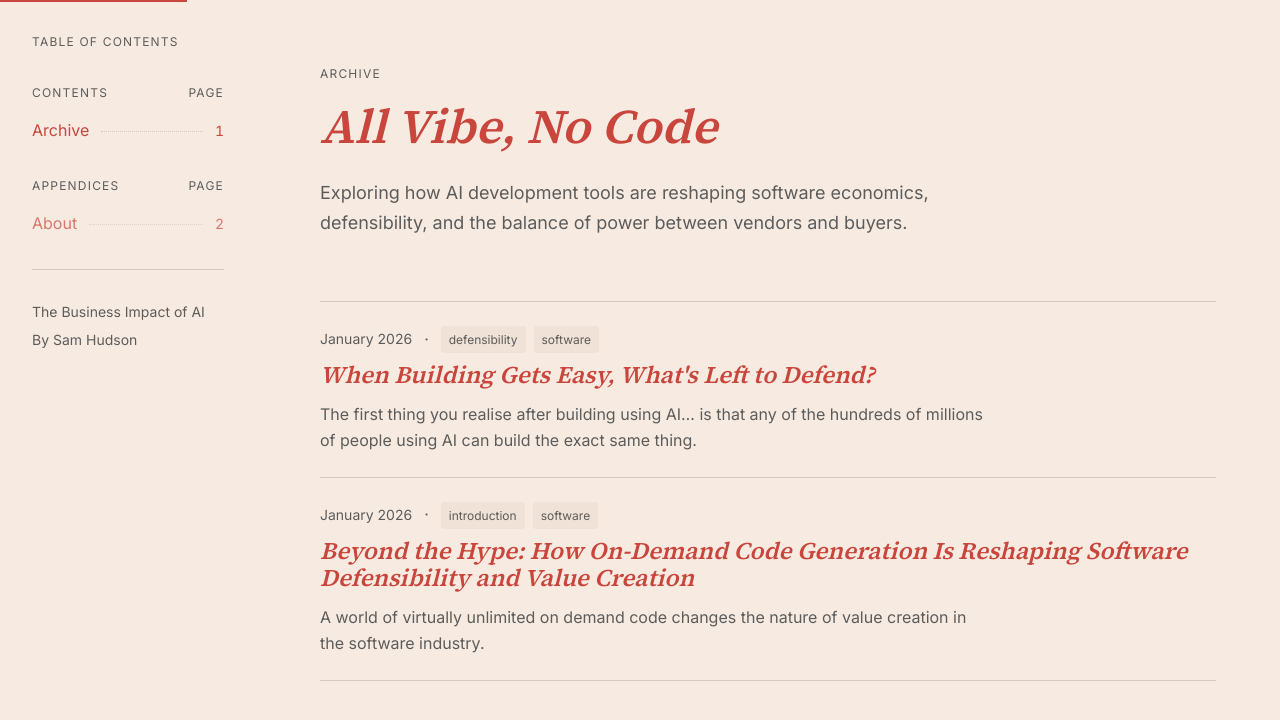
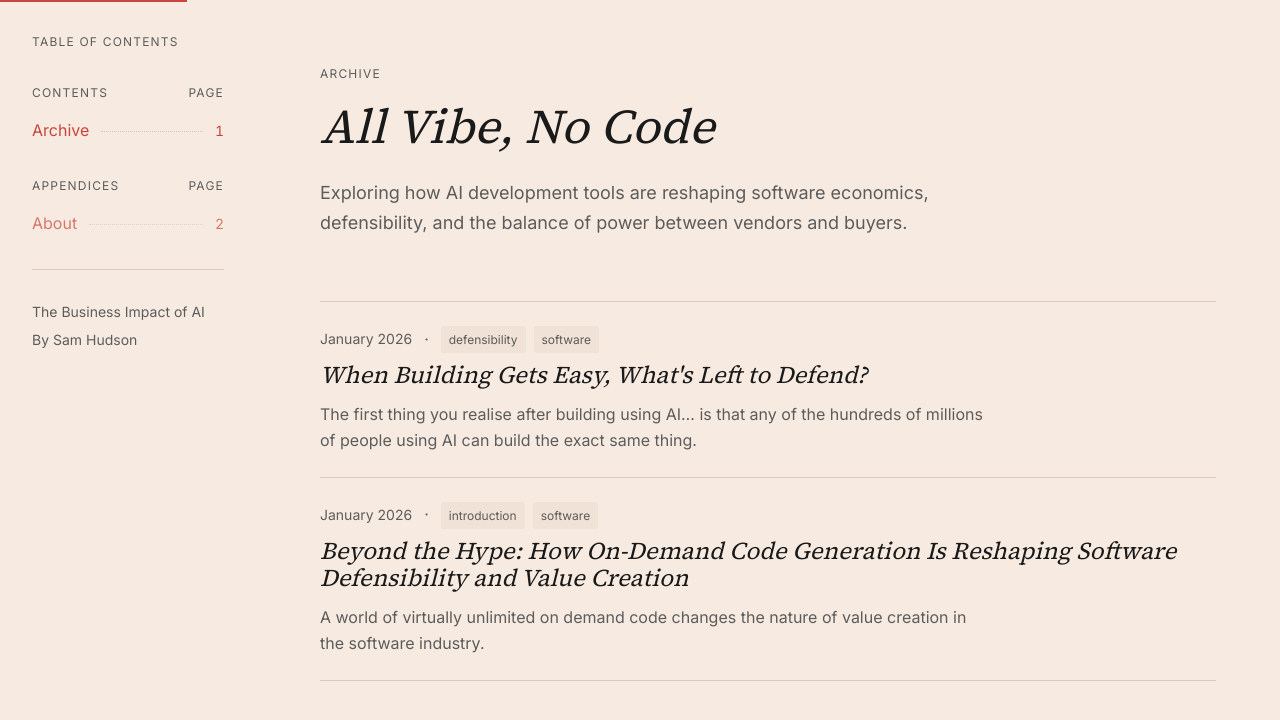
Before and after one commit to Samhud99/ai-blog, a Next.js app: page / in a window 1280 px wide. Shown: the top 720 px of the page. Built offline with nearby package versions, Linux system fonts and the light colour scheme.

Commit message:
revert: restore black headings
Co-Authored-By: Claude Opus 4.5 <noreply@anthropic.com>

```diff
--- a/src/app/globals.css
+++ b/src/app/globals.css
@@ -60,10 +60,10 @@ body {
 /* Serif italic headings */
 h1, h2, h3, h4 {
   font-family: var(--font-serif), Georgia, serif;
-  font-weight: 600;
+  font-weight: 400;
   font-style: italic;
   line-height: 1.15;
-  color: var(--color-coral);
+  color: var(--color-text);
 }
 
 /* Dotted leader lines - book TOC style */
```
